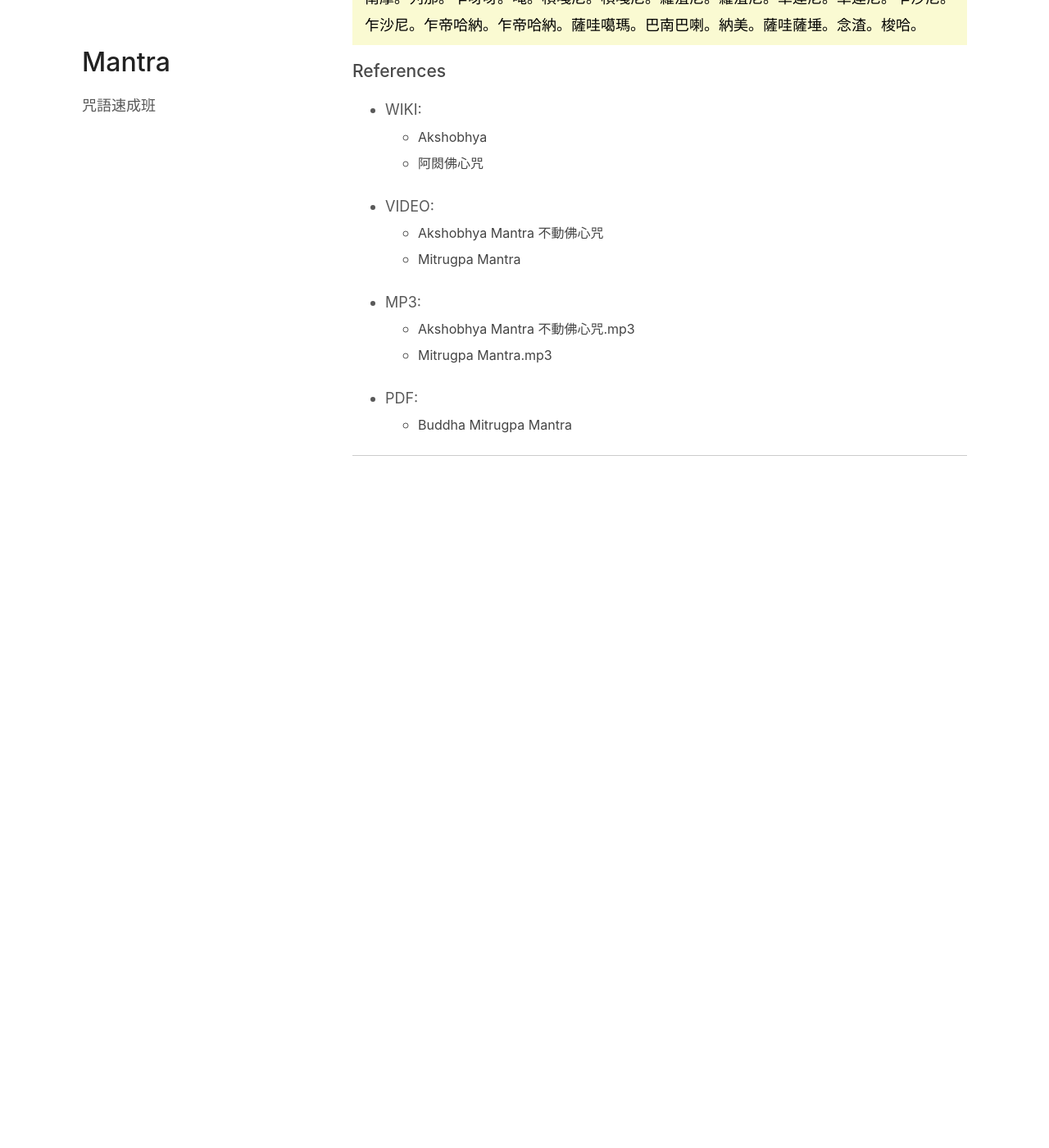
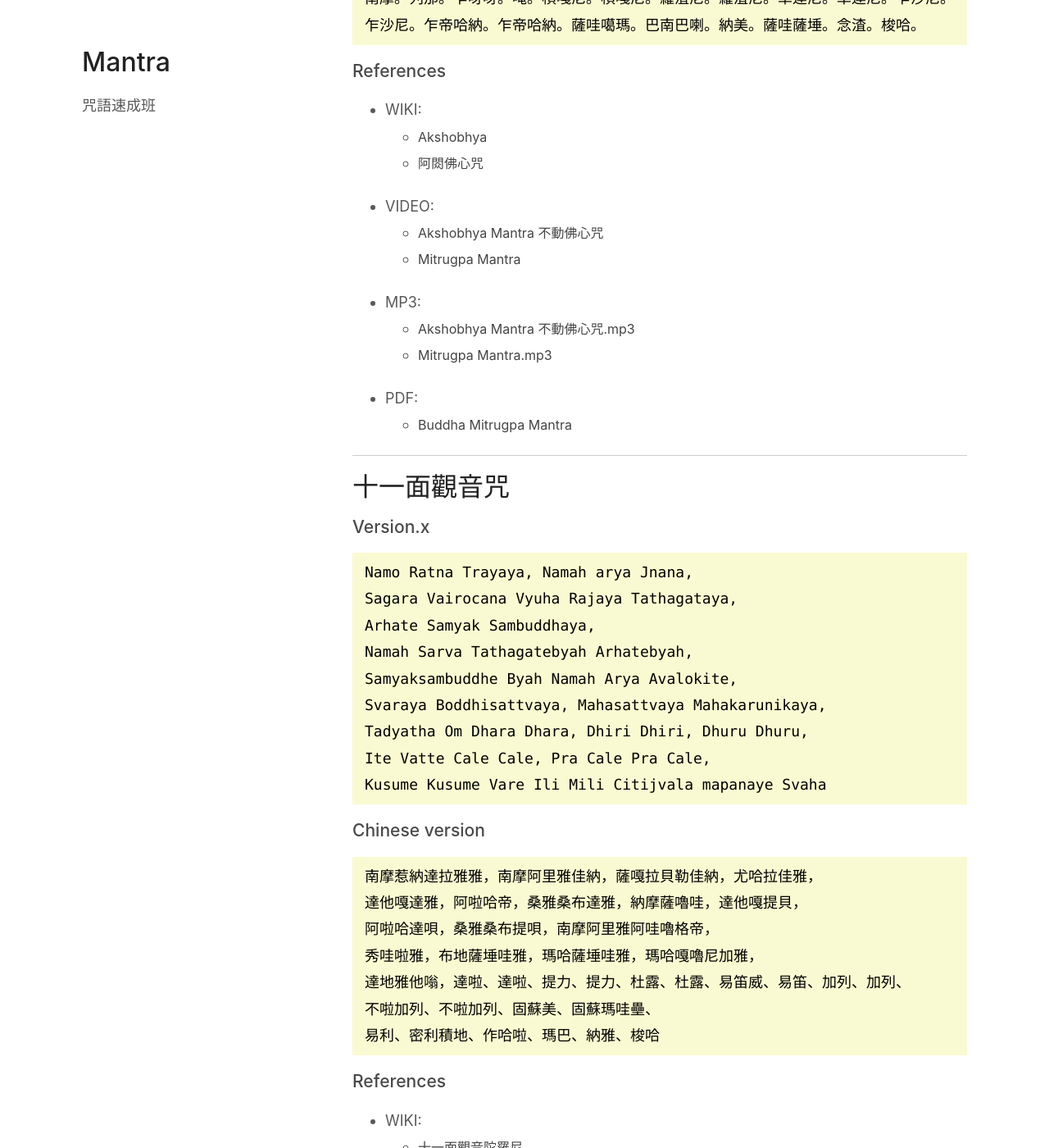
Before and after one commit to zenkarsha/mantra.unlink.men, a Jekyll site: the page built from index.md, in a window 1280 px wide and 1400 px high, scrolled down 567 px. Shown: the whole window at 82% size. Built offline with Jekyll 4.4.1, drawn with Linux system fonts in a browser that asks for light colours; our own code applies the rules of GitHub Pages for plain Markdown files; before the commit the page ends 1193 px from its top, so only the background shows below that; some of the changed text lies outside the part shown.

Commit message:
Update index.md

````diff
--- a/index.md
+++ b/index.md
@@ -28,7 +28,7 @@ SATTVA NANCHA SVAHA
 
 - WIKI:
   - [Akshobhya](https://en.wikipedia.org/wiki/Akshobhya)
-  - [阿閦佛心咒](https://zh.wikipedia.org/wiki/%E9%98%BF%E9%96%A6%E4%BD%9B%E5%BF%83%E5%92%92)
+  - [阿閦佛心咒](https://zh.wikipedia.org/wiki/阿閦佛心咒)
 - VIDEO:
   - [Akshobhya Mantra 不動佛心咒](https://www.youtube.com/watch?v=boYfq57H9G4)
   - [Mitrugpa Mantra](https://www.youtube.com/watch?v=HD-krq8Eqp4)
@@ -39,3 +39,47 @@ SATTVA NANCHA SVAHA
   - [Buddha Mitrugpa Mantra](https://fpmt.org/wp-content/uploads/education/pdfs/Buddha_Mitrugpa_Mantra.pdf)
 
 ---
+
+# 十一面觀音咒
+
+### Version.x
+
+```
+Namo Ratna Trayaya, Namah arya Jnana,
+Sagara Vairocana Vyuha Rajaya Tathagataya,
+Arhate Samyak Sambuddhaya,
+Namah Sarva Tathagatebyah Arhatebyah,
+Samyaksambuddhe Byah Namah Arya Avalokite,
+Svaraya Boddhisattvaya, Mahasattvaya Mahakarunikaya,
+Tadyatha Om Dhara Dhara, Dhiri Dhiri, Dhuru Dhuru,
+Ite Vatte Cale Cale, Pra Cale Pra Cale,
+Kusume Kusume Vare Ili Mili Citijvala mapanaye Svaha
+```
+
+### Chinese version
+
+```
+南摩惹納達拉雅雅，南摩阿里雅佳納，薩嘎拉貝勒佳納，尤哈拉佳雅，
+達他嘎達雅，阿啦哈帝，桑雅桑布達雅，納摩薩嚕哇，達他嘎提貝，
+阿啦哈達唄，桑雅桑布提唄，南摩阿里雅阿哇嚕格帝，
+秀哇啦雅，布地薩埵哇雅，瑪哈薩埵哇雅，瑪哈嘎嚕尼加雅，
+達地雅他嗡，達啦、達啦、提力、提力、杜露、杜露、易笛威、易笛、加列、加列、
+不啦加列、不啦加列、固蘇美、固蘇瑪哇壘、
+易利、密利積地、作哈啦、瑪巴、納雅、梭哈
+```
+
+### References
+
+- WIKI:
+  - [十一面觀音陀羅尼](https://zh.wikipedia.org/wiki/十一面觀音陀羅尼)
+- VIDEO:
+  - [十七世大寶法王噶瑪巴領僧眾唱誦大悲咒](https://www.youtube.com/watch?v=d8R3psUzsc4)
+  - [十一面觀音咒 - 創古仁波切](https://www.youtube.com/watch?v=jhu0OjGRvhs)
+  - [十一面觀音咒 - 宗南嘉楚仁波切](https://www.youtube.com/watch?v=pjeJj6Abur0)
+  - [十一面觀音根本咒 - 瓊英卓瑪](https://www.youtube.com/watch?v=kX0PM0yCY-4)
+  - [Arya Ekadasa-mukha Dharani - Pema Dorje](https://www.youtube.com/watch?v=068pVhe_A3s)
+- MP3:
+  - [十一面觀音咒 - 創古仁波切](http://download.buda.idv.tw/music/DBZFY16.mp3)
+  - [十一面觀音咒藏音修行版](http://download.buda.idv.tw/music/DBZFY04.mp3)
+
+---
````
